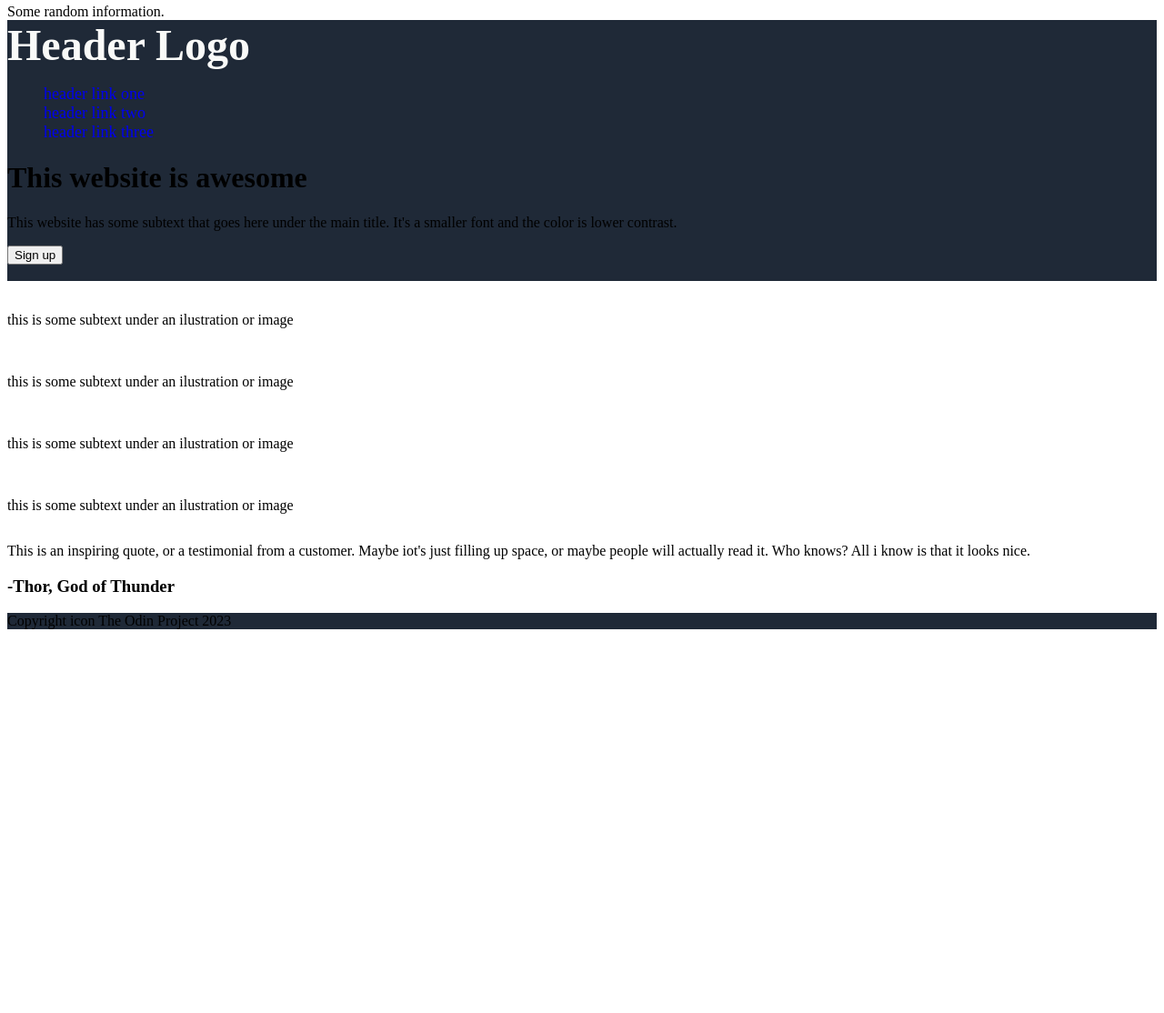
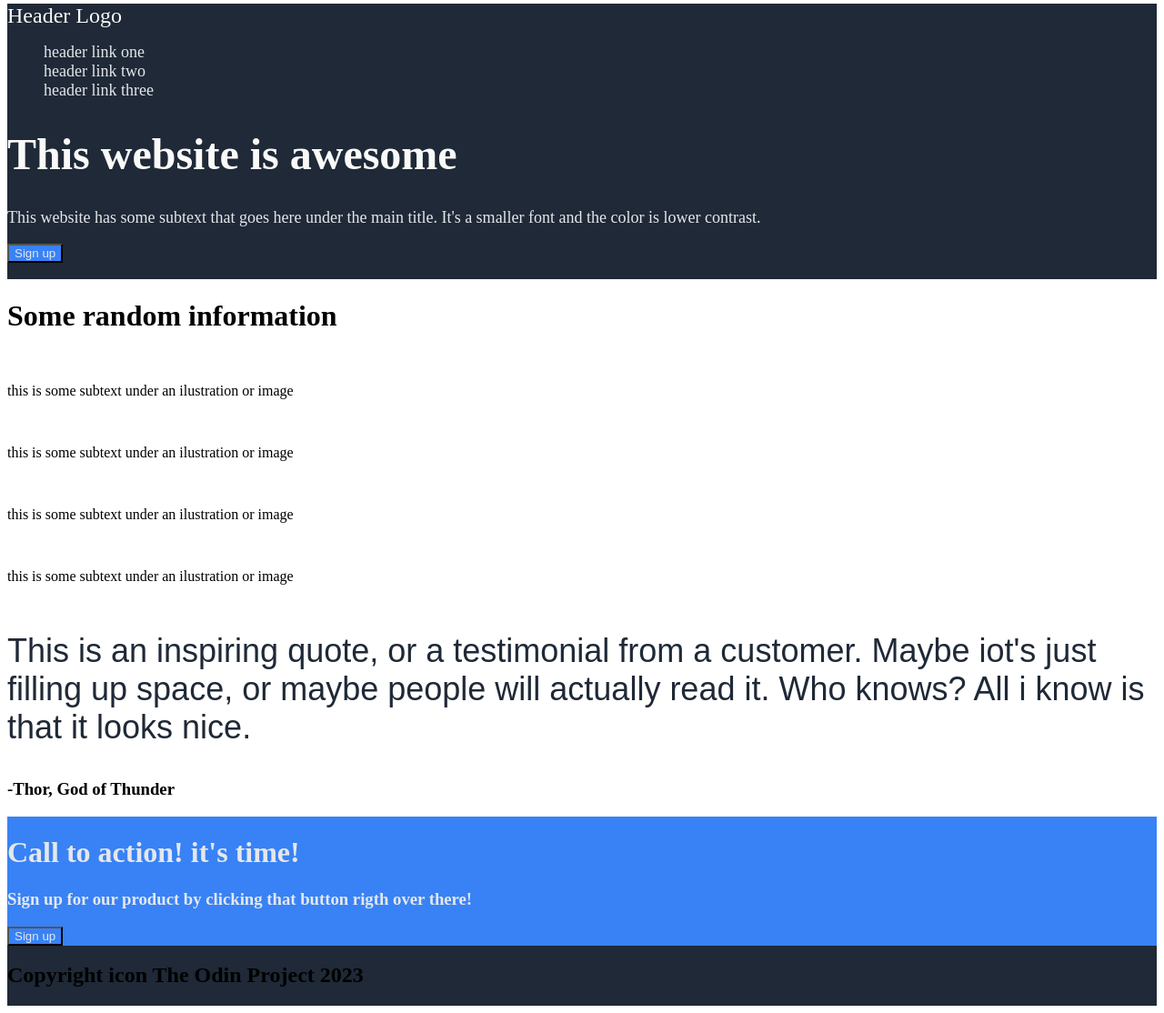
Before and after one commit to R0ttm/Proyect-landing-page, a plain HTML site: page index.html in a window 1280 px wide. Shown: the part 4-1118 px from the top of the page at 91% size. Before the commit the page ends 800 px from the top, so only its background shows below. Drawn offline with Linux system fonts and the light colour scheme.

```diff
--- a/index.html
+++ b/index.html
@@ -8,9 +8,6 @@
     <title>Document</title>
 </head>
 <body>
-    <div class="title">
-        Some random information.
-    </div>
     <div class="header">
         <div class="logo">
             <a href="#">Header Logo</a>
@@ -35,7 +32,9 @@
                     main title. It's a smaller font and the color is lower
                     contrast.
                 </p>
-                <button>Sign up</button>
+                <div class="button">
+                    <button>Sign up</button>
+                </div>
             </div>
             <div class="placeholder-img">
                 <img src="" alt="">
@@ -45,6 +44,8 @@
     </div>
 
     <div class="container-info">
+        <h1>Some random information</h1>
+
         <div class="container-text-img">
             <img src="" alt="">
             <p>this is some subtext under an ilustration or image</p>
@@ -63,16 +64,26 @@
         </div>
     </div>
 
-    <div class="container-thor">
-        <p>This is an inspiring quote, or a testimonial from a customer.
+    <div class="container-quote">
+        <p>
+            This is an inspiring quote, or a testimonial from a customer.
             Maybe iot's just filling up space, or maybe people will actually
             read it. Who knows? All i know is that it looks nice.
         </p>
         <h3>-Thor, God of Thunder</h3>
     </div>
+    <div class="container-signup">
+        <div class="info">
+            <h1>Call to action! it's time!</h1>
+            <h3>Sign up for our product by clicking that button rigth over there!</h3>
+        </div>
+        <div class="button">
+            <button>Sign up</button>
+        </div>
+    </div>
 
     <div class="footer">
-        Copyright icon The Odin Project 2023
+        <h2>Copyright icon The Odin Project 2023</h2>
     </div>
 </body>
 </html>
--- a/styles.css
+++ b/styles.css
@@ -13,12 +13,27 @@ a{
 .footer{
     background-color:  #1F2937;
 }
-.header .logo a{
+.header .container-header h1{
     font-size: 48px;
     font-weight: 900;
     color: #F9FAF8;
 }
-
-.header .nav-bar a {
+.header .nav-bar a ,
+.header .container-header p{
     font-size: 18px;
+    color: #E5E7EB;
 }
+.header .logo a{
+    font-size: 24px;
+    color: #F9FAF8;
+}
+.container-signup,
+.button button{
+    background-color: #3882F6;
+    color: #E5E7EB;
+}
+.container-quote p{
+    font-size: 36px;
+    font-family: 'light italic',sans-serif;
+    color: #1F2937;
+}
```
